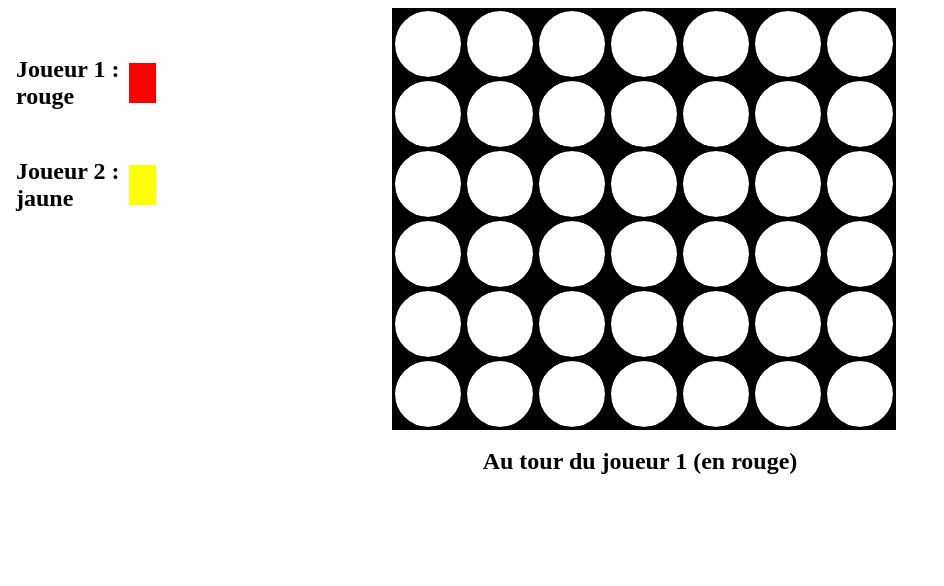
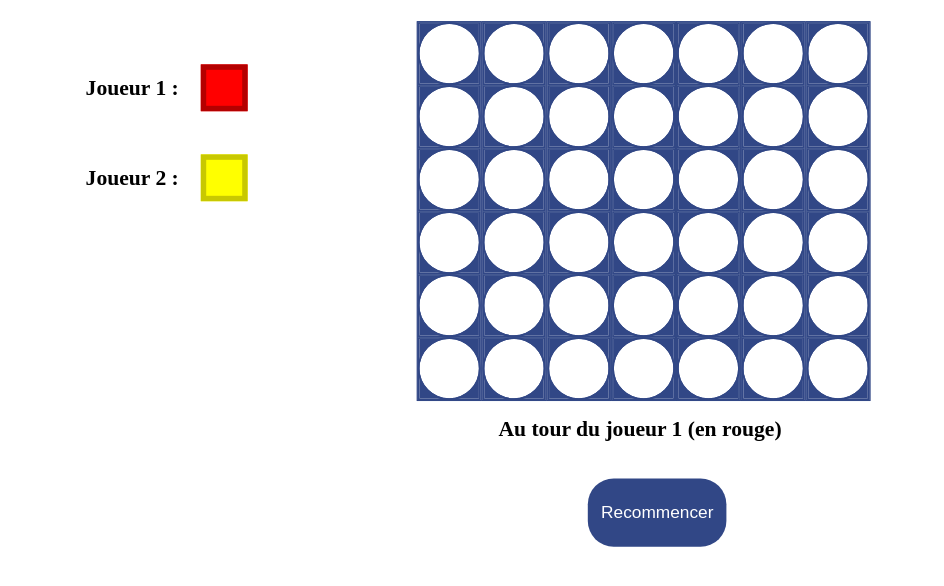
Before and after one commit to galima10/Puissance-4, a plain HTML site: page index.html in a window 1280 px wide. Shown: the whole page, without its empty margins (0-944 px from the left). Drawn offline with nearby package versions, Linux system fonts and the light colour scheme.

Commit message:
ajout css

```diff
--- a/css/index.css
+++ b/css/index.css
@@ -1,3 +1,8 @@
+.puissance4{
+    transform: scale(.9);
+    position: relative;
+    top: -1em;
+}
 .ens-grille{
     position: relative;
     width: calc(71*7px);
@@ -10,9 +15,10 @@
     left: 16px;
 }
 .ens-desc{
-    width: 140px;
+    width: 180px;
     display: flex;
     align-items: center;
+    justify-content: space-between;
     margin-bottom: 3em;
     margin-top: 3em;
 }
@@ -30,13 +36,13 @@
 h1{
     margin-left: auto;
     margin-right: auto;
-    width: 15em;
+    width: 20em;
     text-align: center;
 }
 h2{
     margin-left: auto;
     margin-right: auto;
-    width: 15em;
+    width: 20em;
     text-align: center;
 }
 
@@ -63,20 +69,21 @@ h2{
     background-color: transparent;
     height: calc(70*6px);
     width: 70px;
-    border: 1px solid;
+    border: 1px solid rgb(49, 71, 134);
     position: relative;
 }
 .colone1{
     height: calc(70*6px);
     width: 70px;
-    border: 1px solid;
+    border: 1px solid rgb(49, 71, 134);
     position: relative;
+    cursor: pointer;
 }
 .case{
     background-color: transparent;
     width: 66px;
     height: 66px;
-    border: 2px solid;
+    border: 2px solid rgb(49, 71, 134);
     border-radius: 50px;
     position: relative;
     overflow: hidden;
@@ -86,7 +93,7 @@ h2{
     background-color: transparent;
     width: 66px;
     height: 66px;
-    border: 2px solid;
+    border: 2px solid rgb(49, 71, 134);
     overflow: hidden;
     position: relative;
 
@@ -99,7 +106,7 @@ h2{
     width: 100%; /* Largeur de la div carrée */
     height: 100%; /* Hauteur de la div carrée */
     background-color: transparent;
-    border: 25px solid;
+    border: 25px solid rgb(49, 71, 134);
     border-radius: 50%;
   }
 
@@ -109,23 +116,39 @@ h2{
 
 .jeton{
     position: absolute;
-    width: 66px;
-    height: 66px;
+    width: 54px;
+    height: 54px;
     margin-left: 2px;
     margin-top: 2px;
     transition: 1s;
     top: 0;
     border-radius: 50px;
+
 }
 
 .jaune{
     background-color: yellow;
+    border: 6px solid rgb(200, 200, 1);
 }
 
 .rouge{
     background-color: red;
+    border: 6px solid rgb(180, 0, 0);
 }
 
+.btn{
+    background-color: rgb(49, 71, 134);
+    color: white;
+    font-size: 1.2em;
+    height: 4em;
+    width: 8em;
+    cursor: pointer;
+    position: relative;
+    left: calc(50% - 3em);
+    margin-top: 1em;
+    border-radius: 1.5em;
+    border: white;
+}
 
 
 @media (max-width: 767px) {
@@ -136,8 +159,20 @@ h2{
         margin-bottom: 5em;
     }
     .puissance4{
-        transform: scale(.5);
+        transform: scale(.6);
     }
+    body{
+        width: 60px;
+    }
+    h1{
+        width: 15em;
+    }
+    .btn{
+        left: 300%;
+        margin-top: 5em;
+        border-radius: 1.2em;
+    }
+
 }
 
 @media (max-width: 767px) and (orientation: landscape) {
--- a/index.html
+++ b/index.html
@@ -10,11 +10,11 @@
     <div class="puissance4">
         <div class="description">
             <div class="ens-desc">
-                <div class="text-desc">Joueur 1 : rouge </div>
+                <div class="text-desc">Joueur 1 :</div>
                 <div class="rouge legende"></div>
             </div>
             <div class="ens-desc">
-                <div class="text-desc">Joueur 2 : jaune </div>
+                <div class="text-desc">Joueur 2 :</div>
                 <div class="jaune legende"></div>
             </div>
         </div>
@@ -223,6 +223,8 @@
         </div>
         <h2 id="tour"></h2>
         <h1 id="gagnant"></h1>
+
+        <button class="btn">Recommencer</button>
     </div>
 
 </body>
--- a/js/index.js
+++ b/js/index.js
@@ -1,3 +1,7 @@
+document.querySelector(".btn").addEventListener("click", ()=>{
+  location.reload();
+})
+
 const gagnant = document.querySelector("#gagnant");
 const tour = document.querySelector("#tour");
 
```
